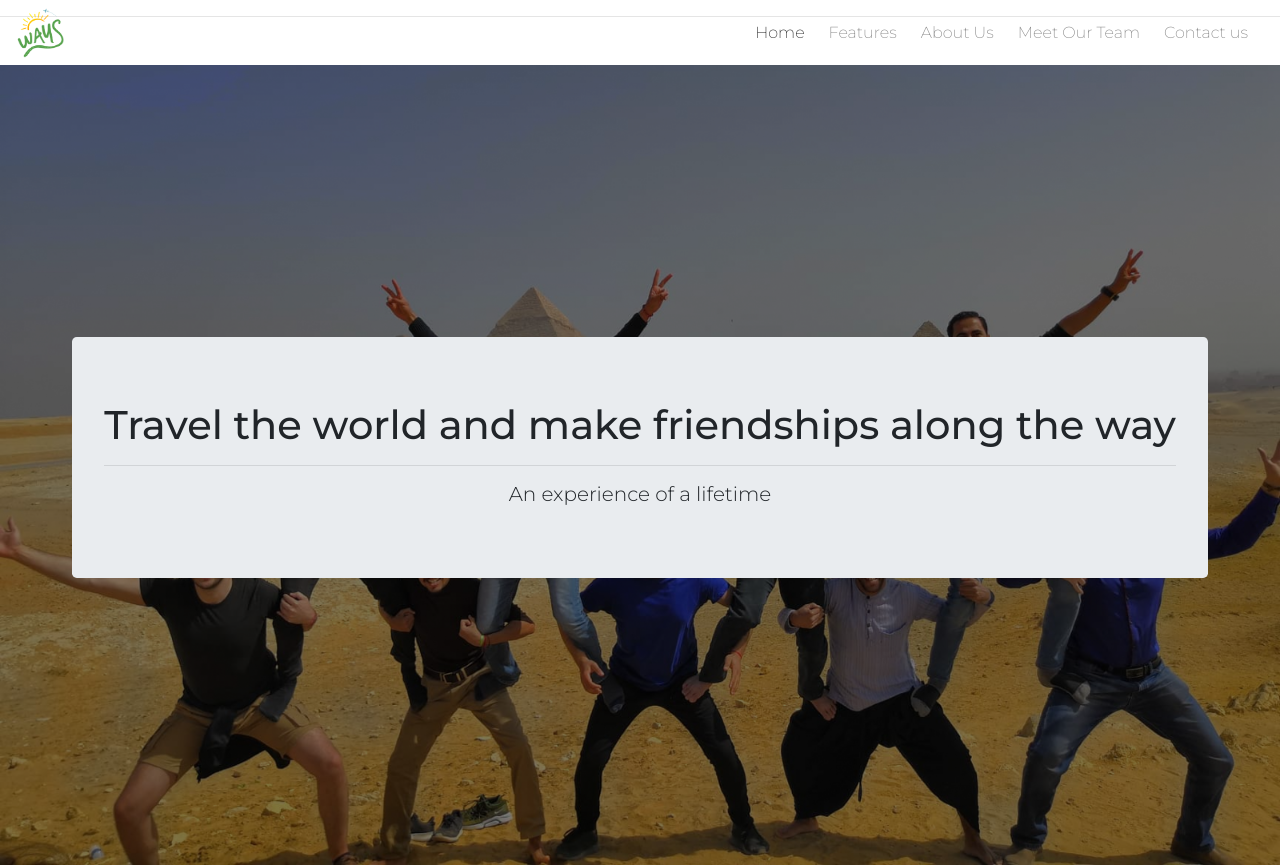
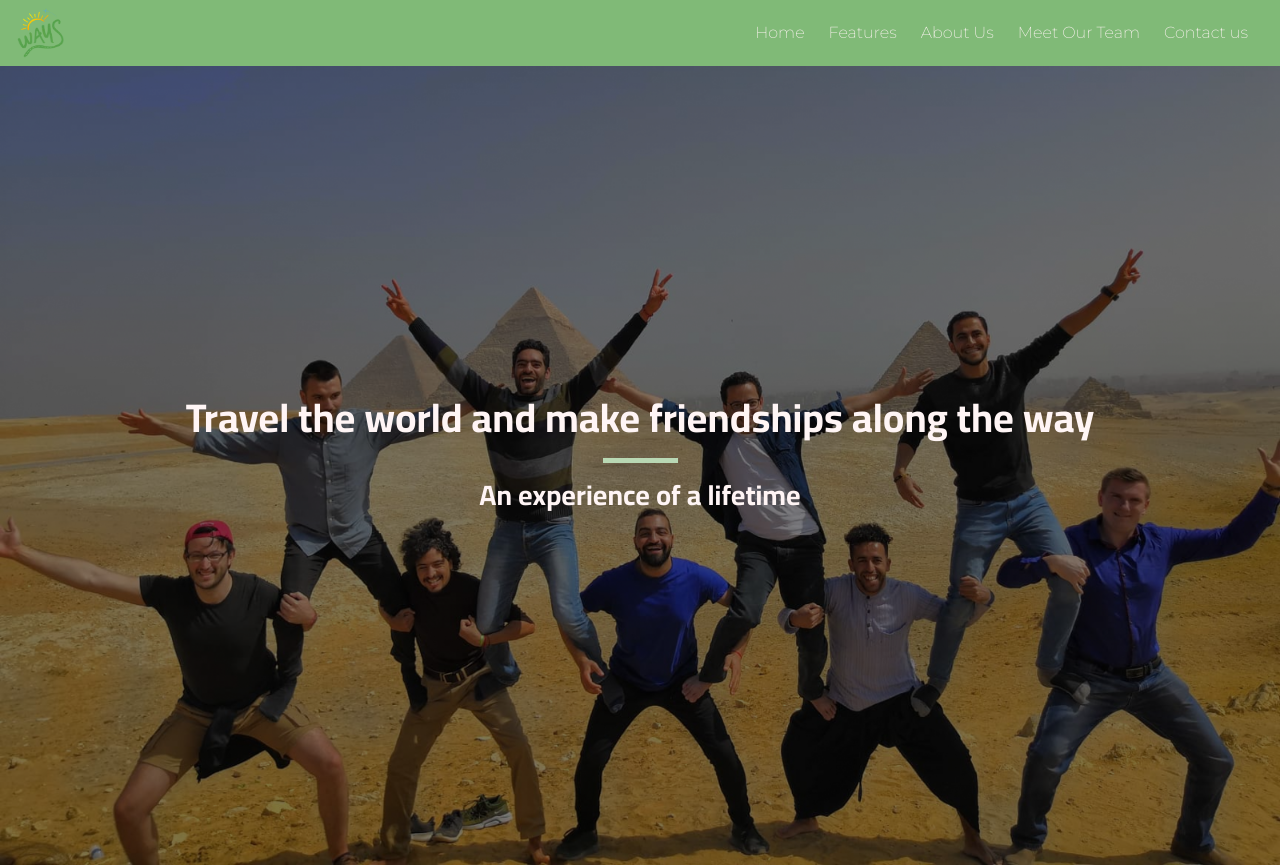
Before and after one commit to daniellima338/Ways, a plain HTML site: page index.html in a window 1280 px wide. Shown: the top 865 px of the page. Drawn offline with nearby package versions, Linux system fonts and the light colour scheme.

Commit message:
added colors to the page. finished styling callout

```diff
--- a/assets/css/style.css
+++ b/assets/css/style.css
@@ -1,11 +1,33 @@
 @import url('https://fonts.googleapis.com/css2?family=Cairo:wght@200;300;400;600;700;900&family=Montserrat:wght@100;200;300;400;500;600;700;800;900&display=swap');
+
+body {
+    font-family: "Montserrat", sans-serif;
+    font-weight: 200;
+    color: #FFF5F5;
+    background-color: #56A44C;
+}
 
 /* ------------------Header */
 
 /*---------------------- Navbar */
-body {
-    font-family: "Montserrat", sans-serif;
-    font-weight: 200;
+#nav {
+    background-color: #80BA77;
+}
+
+.navbar-light .navbar-nav .nav-link {
+    color: #FFF5F5;
+}
+
+.navbar-light .navbar-nav .active>.nav-link,
+.navbar-light .navbar-nav .nav-link.active,
+.navbar-light .navbar-nav .nav-link.show,
+.navbar-light .navbar-nav .show>.nav-link {
+    color: #FFF5F5;
+}
+
+.navbar-light .navbar-toggler {
+    color: #FFF5F5;
+    border-color: #FFF5F5;
 }
 
 .logo {
@@ -17,10 +39,9 @@ body {
     width: 50px;
 }
 
-/* ------------------hero image */
+/* ------------------callout */
 .callout-container {
     height: 100vh;
-    /* vh stand for viewport height */
 
     background: url(../images/hero-image.jpg) no-repeat bottom right fixed;
     -webkit-background-size: cover;
@@ -45,24 +66,44 @@ body {
     background-color: rgba(0, 0, 0, 0.5);
 }
 
-/* ------------------features */
-.features-container {
-    height: 100vh;
+/**----------------------- Jumbotron */
+
+.jumbotron {
+    background-color: transparent;
 }
 
-/* ---------------------about us */
-.about-section-container {
-    height: 100vh;
+.jumbotron-header {
+    font-family: "Cairo", sans-serif;
+    font-weight: 700;
+    color: #FFF5F5;
 }
 
-/* ---------------------meet the team */
-.meet-the-team-container {
-    height: 100vh;
+.lead {
+    font-family: "Cairo", sans-serif;
+    font-weight: 700;
+    color: #FFF5F5;
+    font-size: 28px;
 }
 
-/* ----------------------contact form */
-.contact-form-container {
-    height: 100vh;
+/*** -------------------- block dividers */
+
+.block-divider {
+    width: 75px;
+    height: 5px;
+    border: 0;
+    background-color: #b9d8b4;
 }
 
+/* ------------------features */
+.features-container {}
+
+/* ---------------------about us */
+.about-section-container {}
+
+/* ---------------------meet the team */
+.meet-the-team-container {}
+
+/* ----------------------contact form */
+.contact-form-container {}
+
 /* -----------------------Footer */
```
